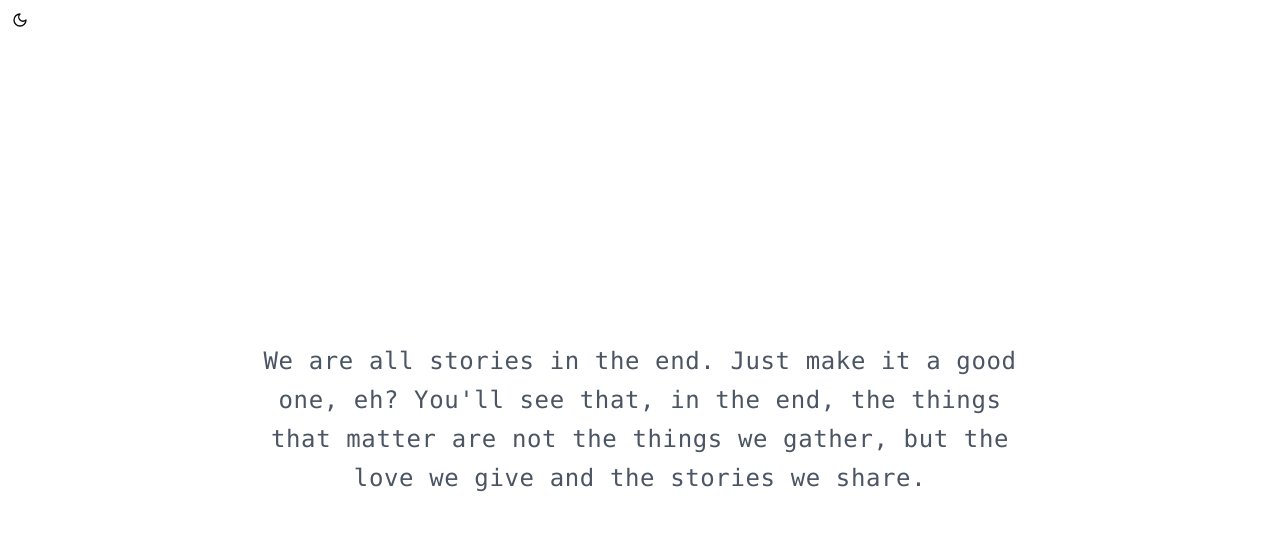
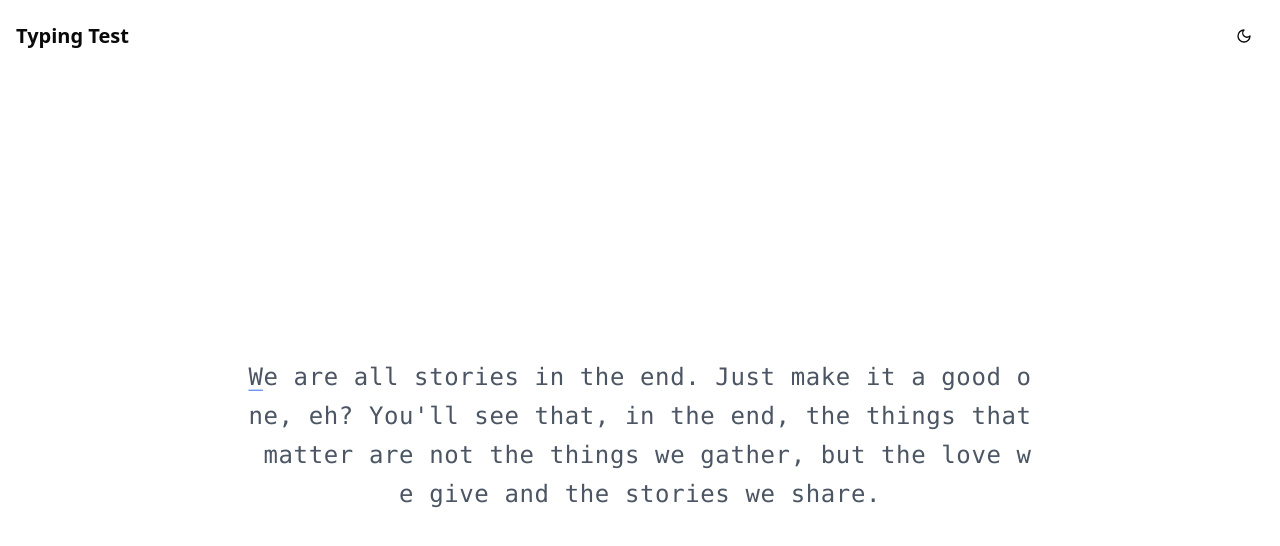
Before and after one commit to Kachev032/typing-test-app, a React (Vite) app: page / in a window 1280 px wide. Shown: the top 546 px of the page. Built offline with nearby package versions, Linux system fonts and the light colour scheme.

Commit message:
adding trackability when typing

```diff
--- a/src/App.jsx
+++ b/src/App.jsx
@@ -3,8 +3,11 @@ import ThemeToggle from "./components/ThemeToggle";
 
 function App() {
   return (
-    <div className="h-screen overflow-hidden">
-      <ThemeToggle />
+    <div className="h-screen overflow-hidden flex flex-col">
+      <div className="flex justify-between items-center p-4">
+        <div className="text-xl font-bold">Typing Test</div>
+        <ThemeToggle />
+      </div>
       <TypingTest />
     </div>
   );
--- a/src/components/TestDisplay.jsx
+++ b/src/components/TestDisplay.jsx
@@ -14,8 +14,8 @@ const TestDisplay = ({ text, activeCharIndex, userInput }) => {
           {text.split("").map((char, index) => {
             const status = getCharStatus(index);
             return (
+              <span key={index} className="relative inline-block">
                 <span
-                key={index}
                   className={`${
                     status === "correct"
                       ? "text-green-600"
@@ -24,7 +24,13 @@ const TestDisplay = ({ text, activeCharIndex, userInput }) => {
                       : "text-gray-600"
                   } transition-colors duration-200`}
                 >
-                {char}
+                  {char === " " ? "\u00A0" : char}
+                </span>
+                {index === activeCharIndex && (
+                  <span className="absolute left-0 right-0 bottom-0 text-blue-600">
+                    _
+                  </span>
+                )}
               </span>
             );
           })}
```
Lines whose indentation alone changed are shown as unchanged.
